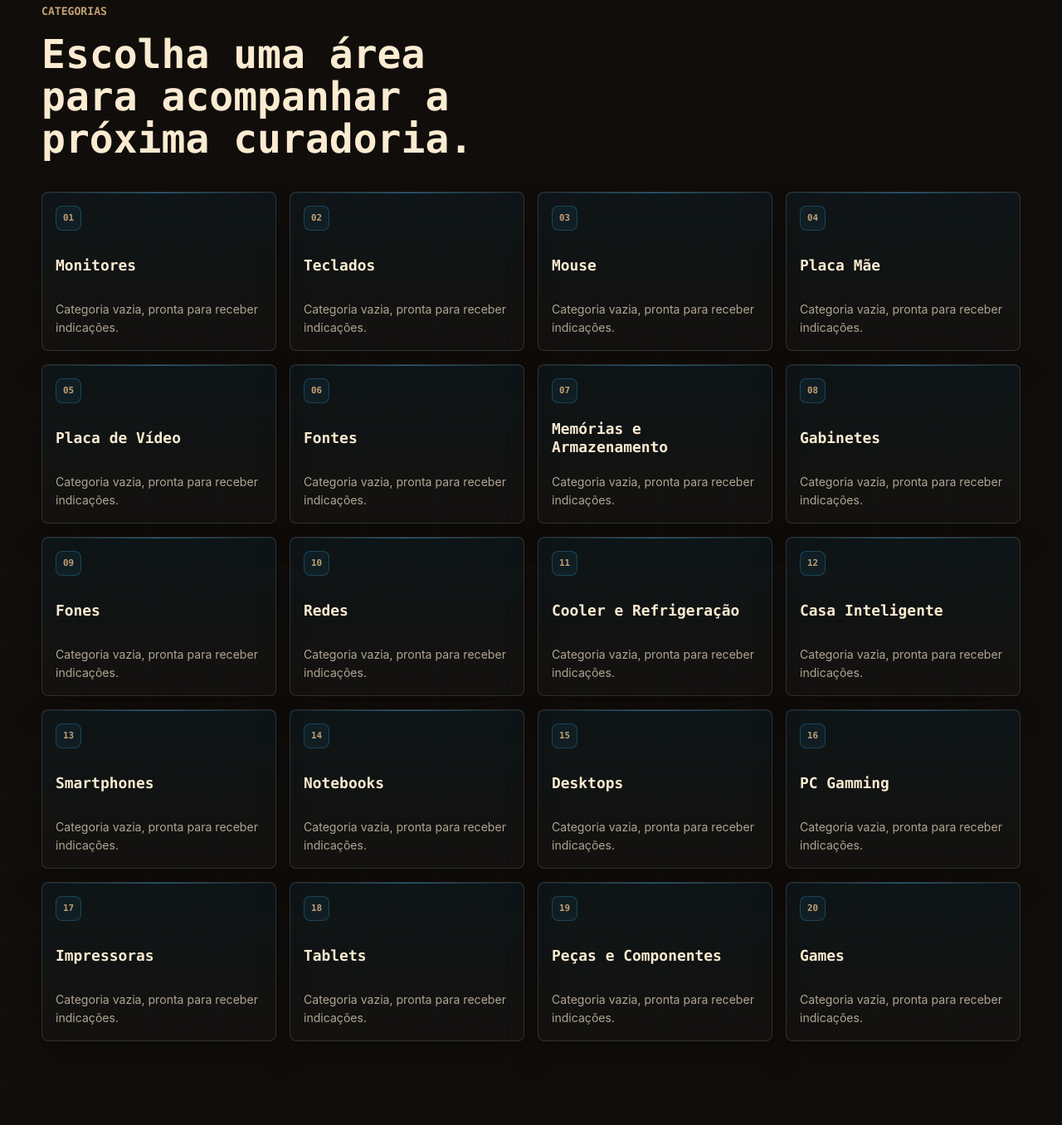
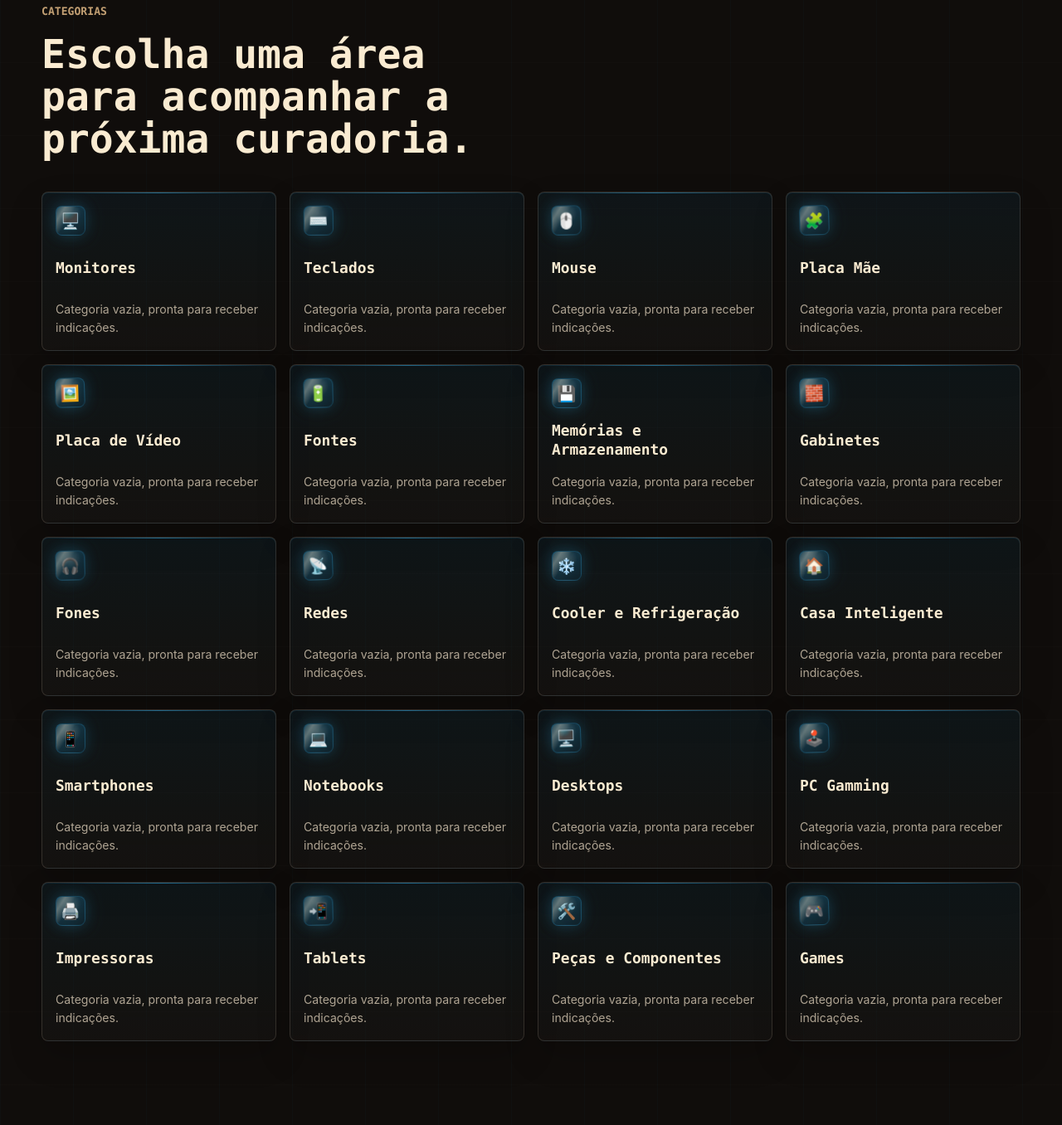
Before and after one commit to paulogayoREC/elementhus1, a PHP site: page /indicacoes.html in a window 1280 px wide. Shown: the part 804-2160 px from the top of the page at 83% size. Run offline with PHP 8.4, Linux system fonts and the light colour scheme.

Commit message:
Atualizacao 2026-04-20 20:40

```diff
--- a/assets/css/styles.css
+++ b/assets/css/styles.css
@@ -2794,6 +2794,64 @@ h4 {
   background: rgba(37, 125, 167, 0.1);
 }
 
+.category-card .category-icon {
+  position: relative;
+  display: inline-grid;
+  width: 2.24rem;
+  height: 2.24rem;
+  min-width: 2.24rem;
+  place-items: center;
+  overflow: hidden;
+  padding: 0;
+  color: var(--cream);
+  font-family: var(--font-secondary);
+  font-size: 1.16rem;
+  line-height: 1;
+  text-transform: none;
+  background:
+    radial-gradient(circle at 50% 26%, rgba(250, 235, 209, 0.2), transparent 42%),
+    linear-gradient(145deg, rgba(37, 125, 167, 0.28), rgba(0, 0, 0, 0.2));
+  box-shadow: inset 0 0 20px rgba(37, 125, 167, 0.16), 0 0 18px rgba(37, 125, 167, 0.18);
+  animation: categoryIconFloat 3.4s ease-in-out infinite;
+  filter: drop-shadow(0 0 10px rgba(37, 125, 167, 0.42));
+}
+
+.category-card .category-icon::after {
+  position: absolute;
+  inset: -40%;
+  content: "";
+  background: linear-gradient(115deg, transparent 32%, rgba(250, 235, 209, 0.32), transparent 58%);
+  transform: translateX(-68%) rotate(8deg);
+  animation: categoryIconSweep 4.2s ease-in-out infinite;
+  pointer-events: none;
+}
+
+.category-card:nth-child(2n) .category-icon {
+  animation-delay: 180ms;
+}
+
+.category-card:nth-child(3n) .category-icon {
+  animation-delay: 360ms;
+}
+
+.category-card:nth-child(4n) .category-icon {
+  animation-delay: 540ms;
+}
+
+.category-card:nth-child(5n) .category-icon {
+  animation-delay: 720ms;
+}
+
+.category-card:hover .category-icon,
+.category-card:focus-visible .category-icon {
+  border-color: rgba(250, 235, 209, 0.42);
+  background:
+    radial-gradient(circle at 50% 26%, rgba(250, 235, 209, 0.3), transparent 44%),
+    linear-gradient(145deg, rgba(37, 125, 167, 0.42), rgba(194, 159, 115, 0.16));
+  box-shadow: inset 0 0 22px rgba(37, 125, 167, 0.22), 0 0 26px rgba(37, 125, 167, 0.38);
+  filter: drop-shadow(0 0 16px rgba(37, 125, 167, 0.68));
+}
+
 .category-card strong {
   color: var(--cream);
   font-family: var(--font-primary);
@@ -3110,6 +3168,39 @@ h4 {
 
   46% {
     transform: translate3d(0.08rem, -0.08rem, 0);
+  }
+}
+
+@keyframes categoryIconFloat {
+  0%,
+  100% {
+    transform: translate3d(0, 0, 0) rotate(0deg);
+  }
+
+  48% {
+    transform: translate3d(0.08rem, -0.14rem, 0) rotate(3deg);
+  }
+
+  72% {
+    transform: translate3d(-0.04rem, -0.04rem, 0) rotate(-1.6deg);
+  }
+}
+
+@keyframes categoryIconSweep {
+  0%,
+  42% {
+    transform: translateX(-68%) rotate(8deg);
+    opacity: 0;
+  }
+
+  58% {
+    opacity: 1;
+  }
+
+  78%,
+  100% {
+    transform: translateX(68%) rotate(8deg);
+    opacity: 0;
   }
 }
 
--- a/indicacoes.html
+++ b/indicacoes.html
@@ -107,26 +107,26 @@
           </div>
 
           <div class="category-card-grid">
-            <a class="category-card" href="indicacoes/monitores.html"><span>01</span><strong>Monitores</strong><p>Categoria vazia, pronta para receber indicações.</p></a>
-            <a class="category-card" href="indicacoes/teclados.html"><span>02</span><strong>Teclados</strong><p>Categoria vazia, pronta para receber indicações.</p></a>
-            <a class="category-card" href="indicacoes/mouse.html"><span>03</span><strong>Mouse</strong><p>Categoria vazia, pronta para receber indicações.</p></a>
-            <a class="category-card" href="indicacoes/placa-mae.html"><span>04</span><strong>Placa Mãe</strong><p>Categoria vazia, pronta para receber indicações.</p></a>
-            <a class="category-card" href="indicacoes/placa-de-video.html"><span>05</span><strong>Placa de Vídeo</strong><p>Categoria vazia, pronta para receber indicações.</p></a>
-            <a class="category-card" href="indicacoes/fontes.html"><span>06</span><strong>Fontes</strong><p>Categoria vazia, pronta para receber indicações.</p></a>
-            <a class="category-card" href="indicacoes/memorias-armazenamento.html"><span>07</span><strong>Memórias e Armazenamento</strong><p>Categoria vazia, pronta para receber indicações.</p></a>
-            <a class="category-card" href="indicacoes/gabinetes.html"><span>08</span><strong>Gabinetes</strong><p>Categoria vazia, pronta para receber indicações.</p></a>
-            <a class="category-card" href="indicacoes/fones.html"><span>09</span><strong>Fones</strong><p>Categoria vazia, pronta para receber indicações.</p></a>
-            <a class="category-card" href="indicacoes/redes.html"><span>10</span><strong>Redes</strong><p>Categoria vazia, pronta para receber indicações.</p></a>
-            <a class="category-card" href="indicacoes/cooler-refrigeracao.html"><span>11</span><strong>Cooler e Refrigeração</strong><p>Categoria vazia, pronta para receber indicações.</p></a>
-            <a class="category-card" href="indicacoes/casa-inteligente.html"><span>12</span><strong>Casa Inteligente</strong><p>Categoria vazia, pronta para receber indicações.</p></a>
-            <a class="category-card" href="indicacoes/smartphones.html"><span>13</span><strong>Smartphones</strong><p>Categoria vazia, pronta para receber indicações.</p></a>
-            <a class="category-card" href="indicacoes/notebooks.html"><span>14</span><strong>Notebooks</strong><p>Categoria vazia, pronta para receber indicações.</p></a>
-            <a class="category-card" href="indicacoes/desktops.html"><span>15</span><strong>Desktops</strong><p>Categoria vazia, pronta para receber indicações.</p></a>
-            <a class="category-card" href="indicacoes/pc-gamming.html"><span>16</span><strong>PC Gamming</strong><p>Categoria vazia, pronta para receber indicações.</p></a>
-            <a class="category-card" href="indicacoes/impressoras.html"><span>17</span><strong>Impressoras</strong><p>Categoria vazia, pronta para receber indicações.</p></a>
-            <a class="category-card" href="indicacoes/tablets.html"><span>18</span><strong>Tablets</strong><p>Categoria vazia, pronta para receber indicações.</p></a>
-            <a class="category-card" href="indicacoes/pecas-componentes.html"><span>19</span><strong>Peças e Componentes</strong><p>Categoria vazia, pronta para receber indicações.</p></a>
-            <a class="category-card" href="indicacoes/games.html"><span>20</span><strong>Games</strong><p>Categoria vazia, pronta para receber indicações.</p></a>
+            <a class="category-card" href="indicacoes/monitores.html"><span class="category-icon" aria-hidden="true">🖥️</span><strong>Monitores</strong><p>Categoria vazia, pronta para receber indicações.</p></a>
+            <a class="category-card" href="indicacoes/teclados.html"><span class="category-icon" aria-hidden="true">⌨️</span><strong>Teclados</strong><p>Categoria vazia, pronta para receber indicações.</p></a>
+            <a class="category-card" href="indicacoes/mouse.html"><span class="category-icon" aria-hidden="true">🖱️</span><strong>Mouse</strong><p>Categoria vazia, pronta para receber indicações.</p></a>
+            <a class="category-card" href="indicacoes/placa-mae.html"><span class="category-icon" aria-hidden="true">🧩</span><strong>Placa Mãe</strong><p>Categoria vazia, pronta para receber indicações.</p></a>
+            <a class="category-card" href="indicacoes/placa-de-video.html"><span class="category-icon" aria-hidden="true">🖼️</span><strong>Placa de Vídeo</strong><p>Categoria vazia, pronta para receber indicações.</p></a>
+            <a class="category-card" href="indicacoes/fontes.html"><span class="category-icon" aria-hidden="true">🔋</span><strong>Fontes</strong><p>Categoria vazia, pronta para receber indicações.</p></a>
+            <a class="category-card" href="indicacoes/memorias-armazenamento.html"><span class="category-icon" aria-hidden="true">💾</span><strong>Memórias e Armazenamento</strong><p>Categoria vazia, pronta para receber indicações.</p></a>
+            <a class="category-card" href="indicacoes/gabinetes.html"><span class="category-icon" aria-hidden="true">🧱</span><strong>Gabinetes</strong><p>Categoria vazia, pronta para receber indicações.</p></a>
+            <a class="category-card" href="indicacoes/fones.html"><span class="category-icon" aria-hidden="true">🎧</span><strong>Fones</strong><p>Categoria vazia, pronta para receber indicações.</p></a>
+            <a class="category-card" href="indicacoes/redes.html"><span class="category-icon" aria-hidden="true">📡</span><strong>Redes</strong><p>Categoria vazia, pronta para receber indicações.</p></a>
+            <a class="category-card" href="indicacoes/cooler-refrigeracao.html"><span class="category-icon" aria-hidden="true">❄️</span><strong>Cooler e Refrigeração</strong><p>Categoria vazia, pronta para receber indicações.</p></a>
+            <a class="category-card" href="indicacoes/casa-inteligente.html"><span class="category-icon" aria-hidden="true">🏠</span><strong>Casa Inteligente</strong><p>Categoria vazia, pronta para receber indicações.</p></a>
+            <a class="category-card" href="indicacoes/smartphones.html"><span class="category-icon" aria-hidden="true">📱</span><strong>Smartphones</strong><p>Categoria vazia, pronta para receber indicações.</p></a>
+            <a class="category-card" href="indicacoes/notebooks.html"><span class="category-icon" aria-hidden="true">💻</span><strong>Notebooks</strong><p>Categoria vazia, pronta para receber indicações.</p></a>
+            <a class="category-card" href="indicacoes/desktops.html"><span class="category-icon" aria-hidden="true">🖥️</span><strong>Desktops</strong><p>Categoria vazia, pronta para receber indicações.</p></a>
+            <a class="category-card" href="indicacoes/pc-gamming.html"><span class="category-icon" aria-hidden="true">🕹️</span><strong>PC Gamming</strong><p>Categoria vazia, pronta para receber indicações.</p></a>
+            <a class="category-card" href="indicacoes/impressoras.html"><span class="category-icon" aria-hidden="true">🖨️</span><strong>Impressoras</strong><p>Categoria vazia, pronta para receber indicações.</p></a>
+            <a class="category-card" href="indicacoes/tablets.html"><span class="category-icon" aria-hidden="true">📲</span><strong>Tablets</strong><p>Categoria vazia, pronta para receber indicações.</p></a>
+            <a class="category-card" href="indicacoes/pecas-componentes.html"><span class="category-icon" aria-hidden="true">🛠️</span><strong>Peças e Componentes</strong><p>Categoria vazia, pronta para receber indicações.</p></a>
+            <a class="category-card" href="indicacoes/games.html"><span class="category-icon" aria-hidden="true">🎮</span><strong>Games</strong><p>Categoria vazia, pronta para receber indicações.</p></a>
           </div>
         </div>
       </section>
```
